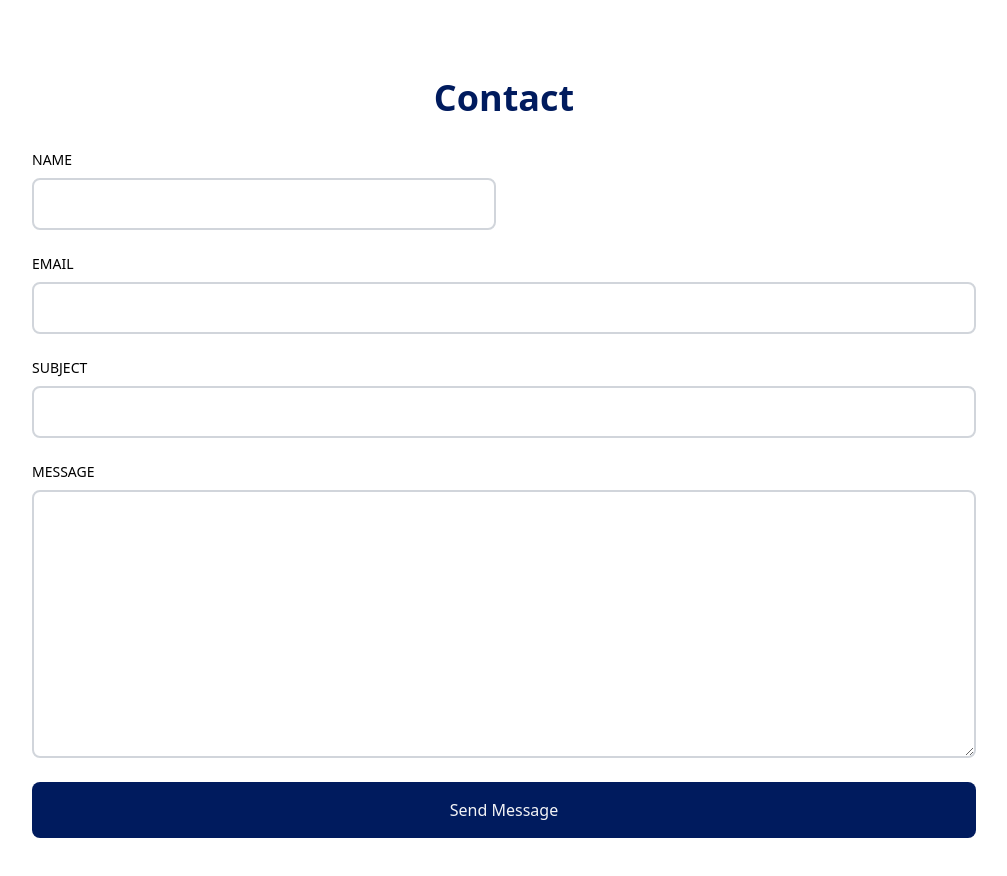
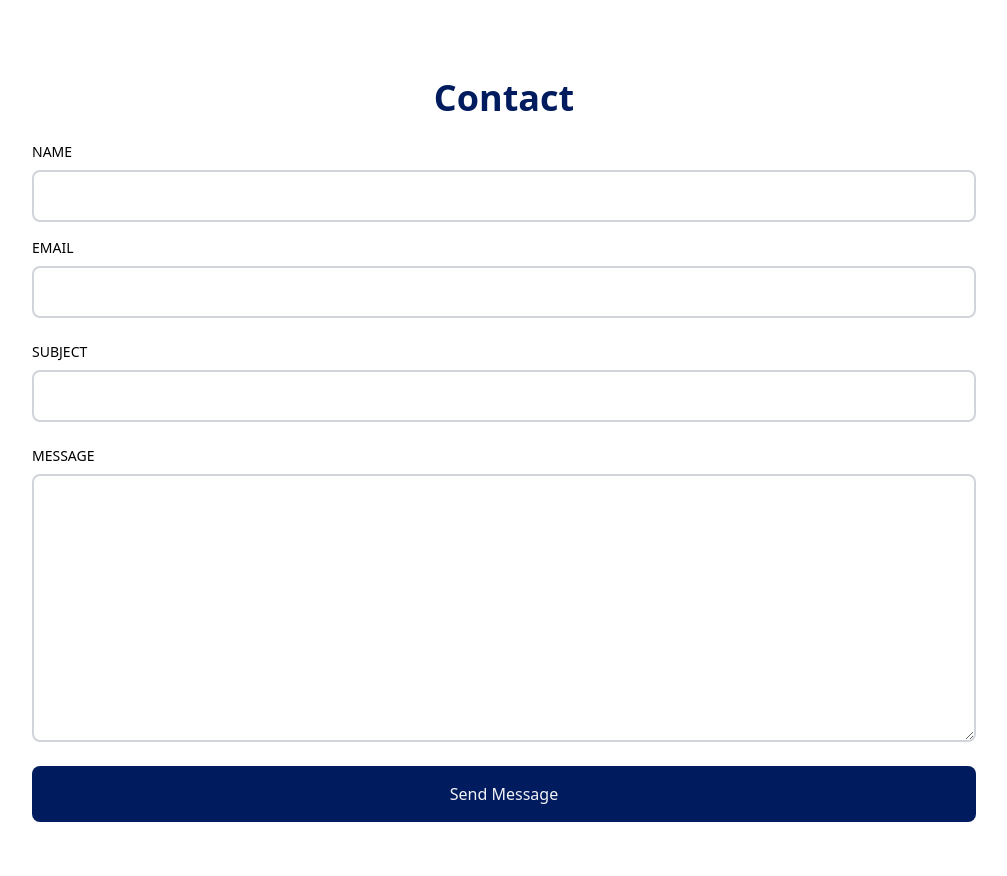
Before and after one commit to JoeR0814/myportfolio, a React (Vite) app: page / in a window 1280 px wide. Shown: the part 4000-4876 px from the top of the page, without its empty margins (168-1175 px from the left). Built offline with nearby package versions, Linux system fonts and the light colour scheme.

Commit message:
this portfolio is complete and is up and running on vercel deployed

```diff
--- a/src/Components/About.jsx
+++ b/src/Components/About.jsx
@@ -2,7 +2,7 @@ import React from 'react';
 
 const About = () => {
   return (
-    <div id='about' className='max-w-[1040px] m-auto md:pl-20 py-16'>
+    <div id='about' className=' max-w-[1040px]  m-auto md:pl-20 py-16'>
       <h1 className='text-4xl font-bold text-center text-[#001b5e]'>
         About Me
       </h1>
--- a/src/Components/Contact.jsx
+++ b/src/Components/Contact.jsx
@@ -6,8 +6,11 @@ function Contact() {
       <h1 className='py-4 text-4xl font-bold text-center text-[#001b5e]'>
         Contact
       </h1>
-      <form action='' method='POST' encType='multipart/form-data'>
-        <div className='grid md:grid-cols-2 gap-4 w-full py-2'>
+      <form
+        action='https://getform.io/f/awngrwkb'
+        method='POST'
+        encType='multipart/form-data'
+      >
         <div className='flex flex-col'>
           <label className='uppercase text-sm py-2'>name</label>
           <input
@@ -15,7 +18,6 @@ function Contact() {
             type='text'
             name='name'
           />
-          </div>
         </div>
         <div className='flex flex-col py-2'>
           <label className='uppercase text-sm py-2'>Email</label>
@@ -41,7 +43,7 @@ function Contact() {
             name='message'
           ></textarea>
         </div>
-        <button className='bg-[#001b5e] w-full hover:bg-[#001b5e] p-4 text-gray-100 mt-4 rounded-lg'>
+        <button className='bg-[#001b5e] w-full p-4 text-gray-100 mt-4 rounded-lg'>
           Send Message
         </button>
       </form>
--- a/src/Components/NavBar.jsx
+++ b/src/Components/NavBar.jsx
@@ -24,6 +24,7 @@ function NavBar() {
       {nav ? (
         <div className='fixed w-full h-screen bg-white/90 flex flex-col justify-center items-center z-20'>
           <a
+            onClick={handleNav}
             href='#main'
             className='w-[75%] flex justify-center items-center rounded-full shadow-lg bg-red-400 m-2 p-4 cursor-pointer hover:scale-110 ease-in duration-200 '
           >
@@ -31,6 +32,7 @@ function NavBar() {
             <span className='pl-4'>Home</span>
           </a>
           <a
+            onClick={handleNav}
             href='#about'
             className='w-[75%] flex justify-center items-center rounded-full shadow-lg bg-red-400 m-2 p-4 cursor-pointer hover:scale-110 ease-in duration-200 '
           >
@@ -39,6 +41,7 @@ function NavBar() {
           </a>
           <a
             onClick={handleNav}
+            onClick={handleNav}
             href='#work'
             className='w-[75%] flex justify-center items-center rounded-full shadow-lg bg-gray-100 shadow-gray-400 m-2 p-4 cursor-pointer hover:scale-110 ease-in duration-200'
           >
@@ -46,6 +49,7 @@ function NavBar() {
             <span className='pl-4'>Work</span>
           </a>
           <a
+            onClick={handleNav}
             href='#resume'
             className='w-[75%] flex justify-center items-center rounded-full shadow-lg bg-red-400 m-2 p-4 cursor-pointer hover:scale-110 ease-in duration-200 '
           >
@@ -53,6 +57,7 @@ function NavBar() {
             <span className='pl-4'>Resume</span>
           </a>
           <a
+            onClick={handleNav}
             href='#projects'
             className='w-[75%] flex justify-center items-center rounded-full shadow-lg bg-red-400 m-2 p-4 cursor-pointer hover:scale-110 ease-in duration-200 '
           >
@@ -60,6 +65,7 @@ function NavBar() {
             <span className='pl-4'>Projects</span>
           </a>
           <a
+            onClick={handleNav}
             href='#contact'
             className='w-[75%] flex justify-center items-center rounded-full shadow-lg bg-red-400 m-2 p-4 cursor-pointer hover:scale-110 ease-in duration-200 '
           >
```
Lines whose indentation alone changed are shown as unchanged.
